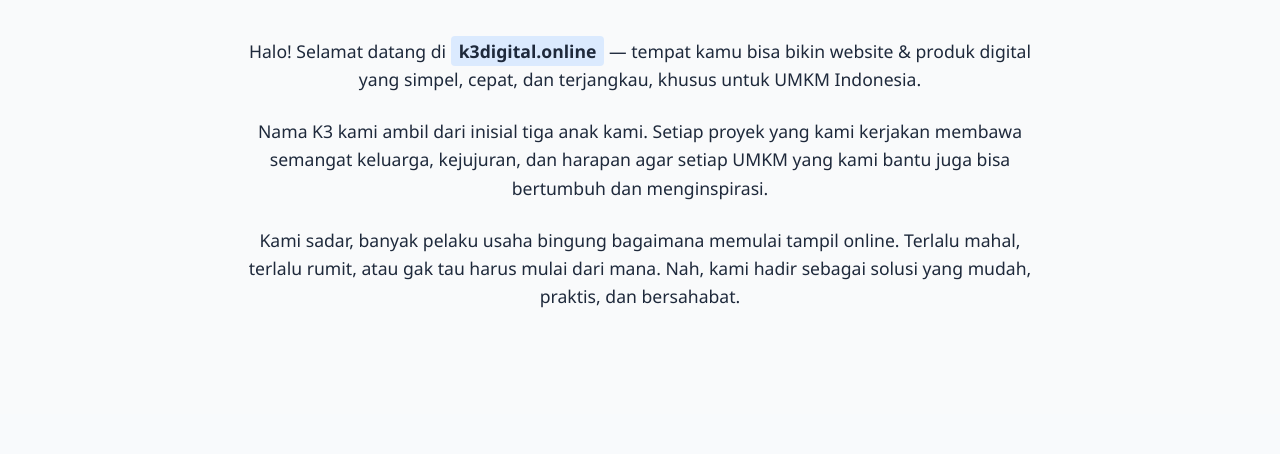
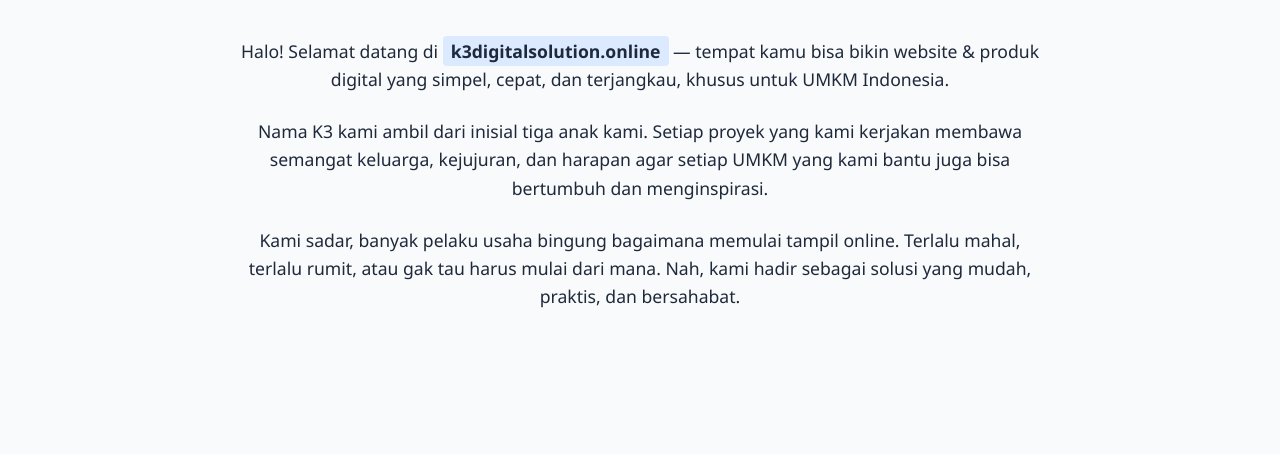
Before and after one commit to aphet64/K3final, a plain HTML site: page index.html in a window 1280 px wide. Shown: the part 646-1100 px from the top of the page. Drawn offline with Linux system fonts and the light colour scheme.

Commit message:
Update index.html

```diff
--- a/index.html
+++ b/index.html
@@ -420,7 +420,7 @@
         <div class="container">
             <h2>Tentang Kami</h2>
             <div class="about-content">
-                <p>Halo! Selamat datang di <span class="highlight">k3digital.online</span> — tempat kamu bisa bikin website & produk digital yang simpel, cepat, dan terjangkau, khusus untuk UMKM Indonesia.</p>
+                <p>Halo! Selamat datang di <span class="highlight">k3digitalsolution.online</span> — tempat kamu bisa bikin website & produk digital yang simpel, cepat, dan terjangkau, khusus untuk UMKM Indonesia.</p>
                 <p>Nama K3 kami ambil dari inisial tiga anak kami. Setiap proyek yang kami kerjakan membawa semangat keluarga, kejujuran, dan harapan agar setiap UMKM yang kami bantu juga bisa bertumbuh dan menginspirasi.</p>
                 <p>Kami sadar, banyak pelaku usaha bingung bagaimana memulai tampil online. Terlalu mahal, terlalu rumit, atau gak tau harus mulai dari mana. Nah, kami hadir sebagai solusi yang mudah, praktis, dan bersahabat.</p>
             </div>
```
